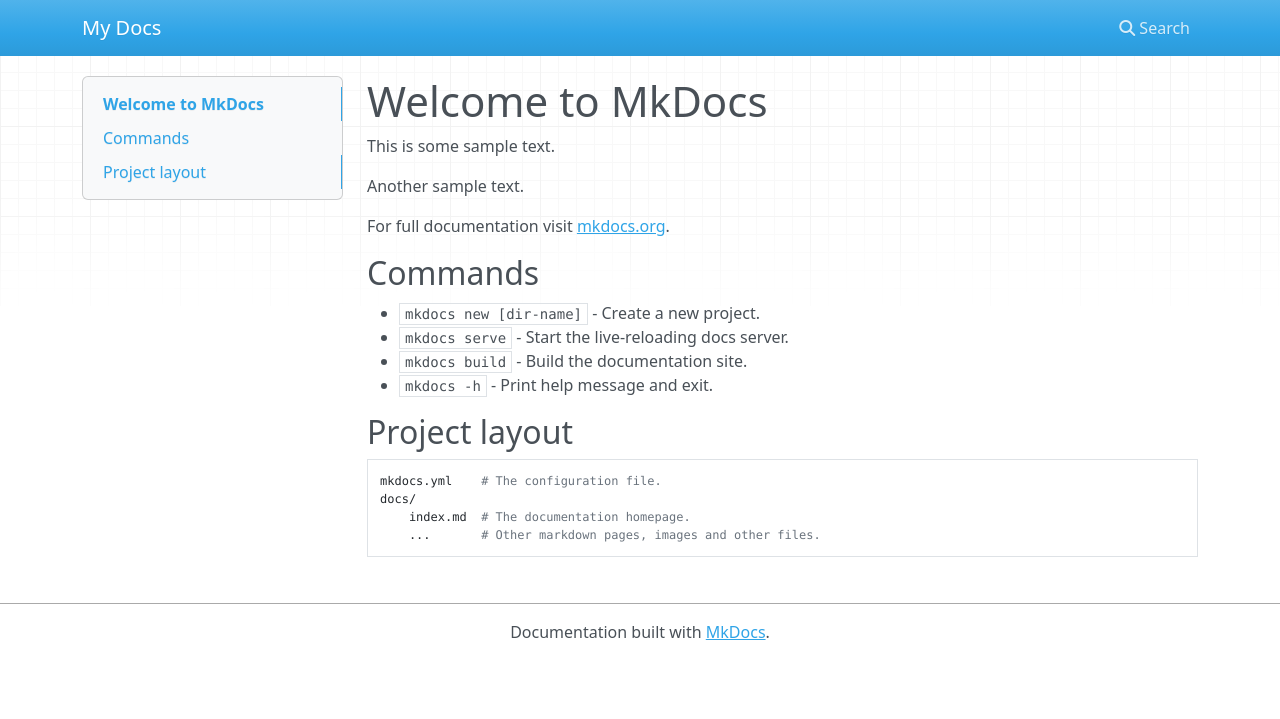
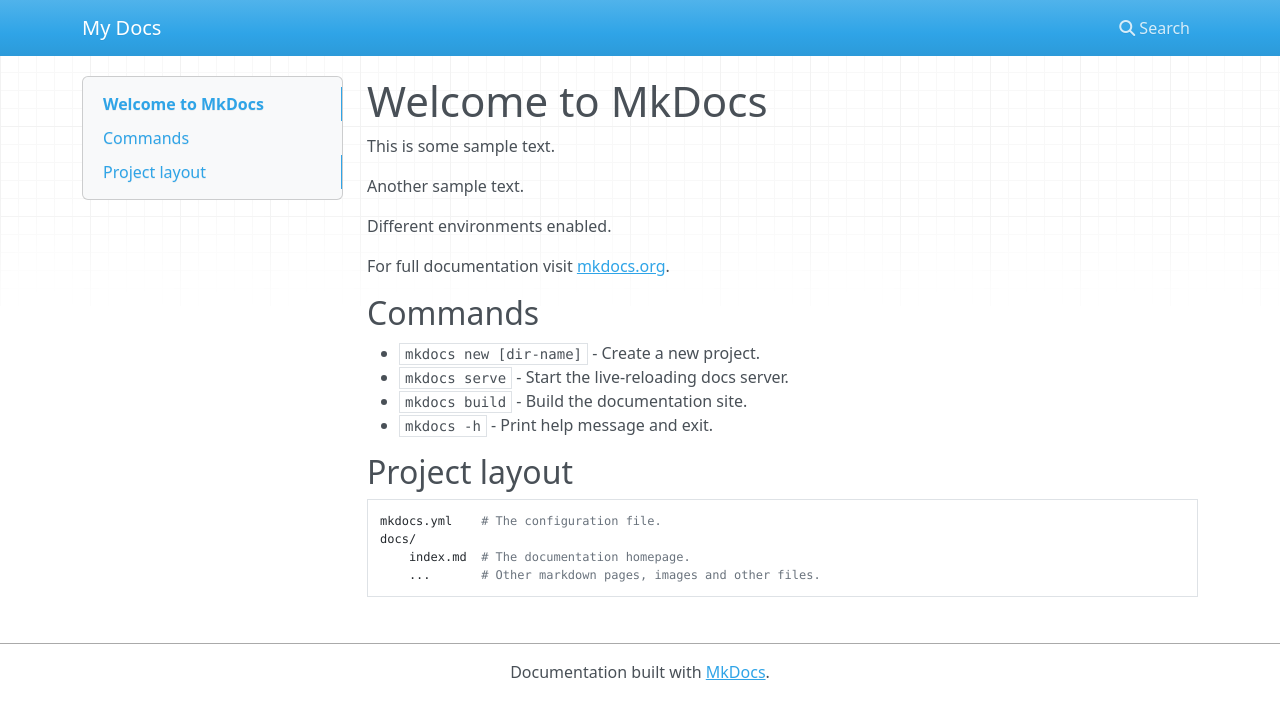
Before and after one commit to pradipbasak/mkdocs-demo, an MkDocs documentation site: the page built from docs/index.md, in a window 1280 px wide. Shown: the top 719 px of the page. Built offline with MkDocs 1.6.1, drawn with Linux system fonts in a browser that asks for light colours; nearby versions of some CDN libraries.

Commit message:
added environments

```diff
--- a/docs/index.md
+++ b/docs/index.md
@@ -3,6 +3,8 @@
 This is some sample text.
 
 Another sample text.
+
+Different environments enabled.
 
 For full documentation visit [mkdocs.org](https://www.mkdocs.org).
 
```
Also changed, not shown: 1 other file.
